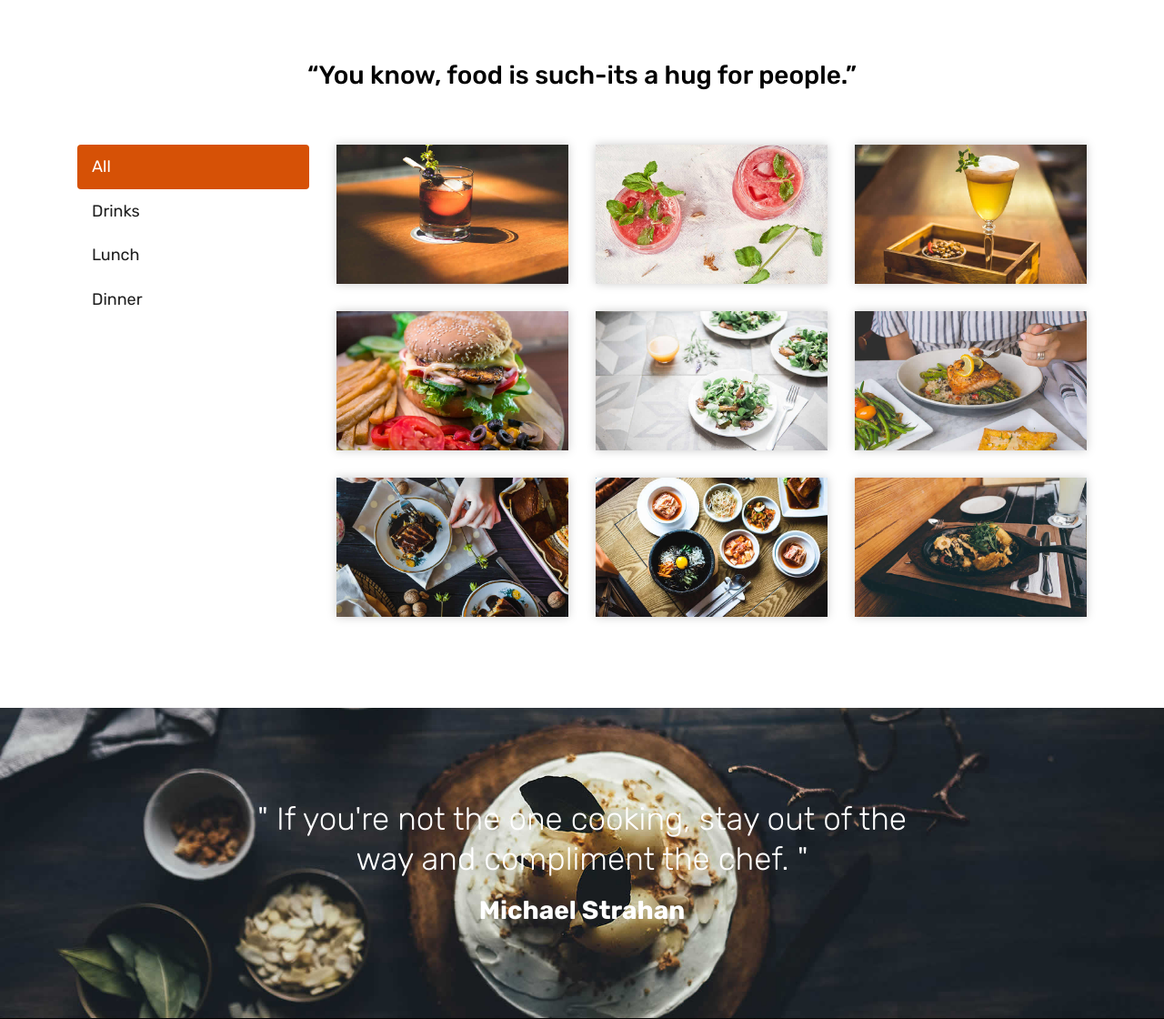
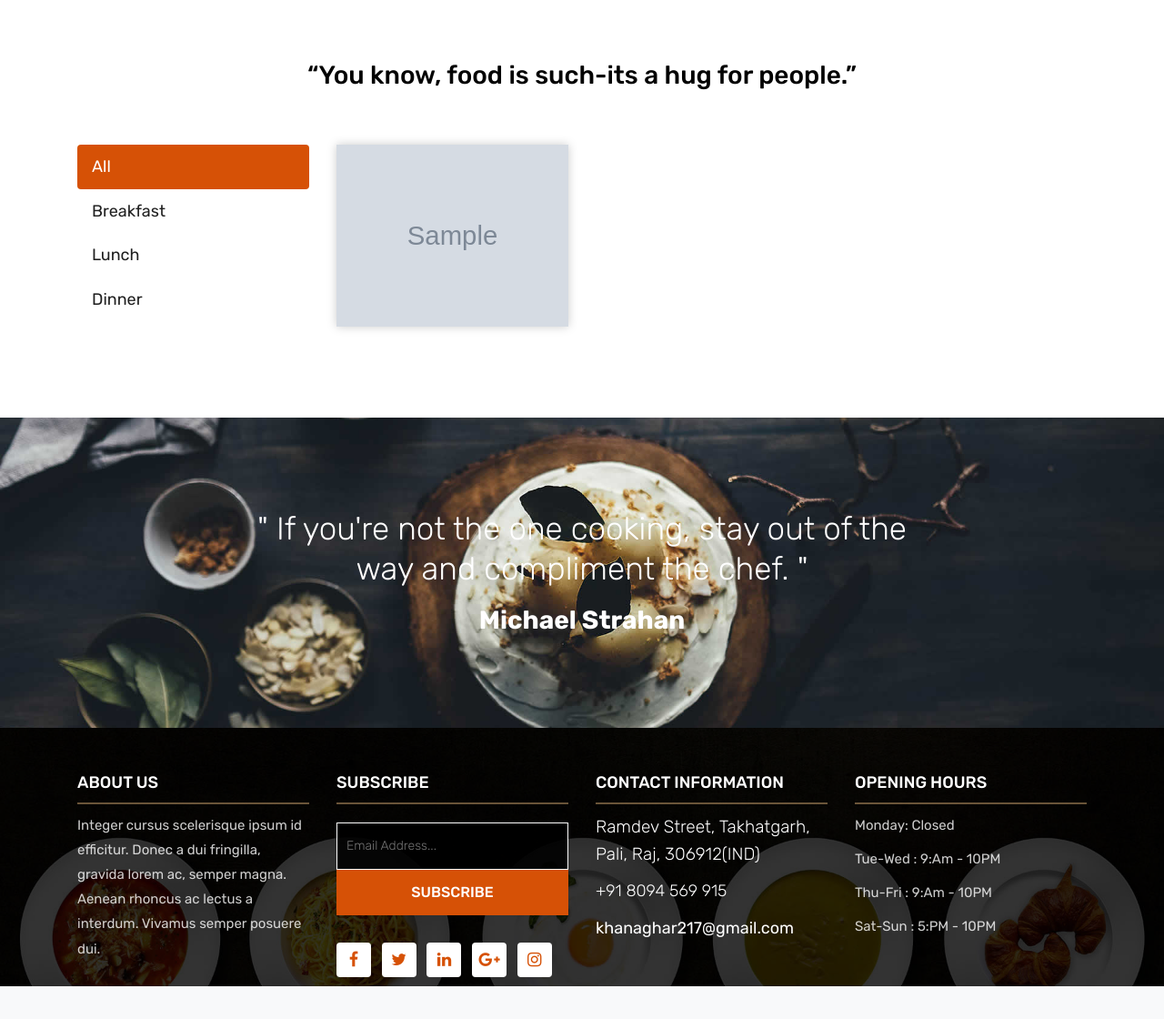
Before and after one commit to kamlesh217/Restaurant-Menu, a Django app: page /menu in a window 1280 px wide. Shown: the part 450-1570 px from the top of the page at 91% size. After the commit the page ends 1534 px from the top, so only its background shows below. Run offline with Django 4.2, Linux system fonts and the light colour scheme; tables that the repository leaves empty hold one stand-in row (values such as "Sample post"); grey boxes marked "Sample" are stand-in pictures.

```diff
--- a/food/admin.py
+++ b/food/admin.py
@@ -2,3 +2,4 @@ from django.contrib import admin
 from .models import *
 # Register your models here.
 admin.site.register(Gallery)
+admin.site.register(Item)
--- a/food/models.py
+++ b/food/models.py
@@ -3,3 +3,15 @@ from django.db import models
 # Create your models here.
 class Gallery(models.Model):
     gallery_image=models.ImageField( upload_to="gallery/")
+
+class Item(models.Model):
+    category_list=(
+        ('B', 'Breakfast'),
+        ('L','Lunch'),
+        ('D','Dinner')
+    )
+    title=models.CharField( max_length=100)
+    description=models.TextField()
+    price=models.FloatField()
+    image=models.ImageField(upload_to='Item_folder/')
+    category=models.CharField(max_length=1, choices=category_list)
--- a/food/views.py
+++ b/food/views.py
@@ -1,5 +1,9 @@
+from cmath import exp
+from multiprocessing import context
+from unicodedata import category
+from django.conf import settings
 from django.shortcuts import render
-
+from django.core.mail import send_mail
 from food.models import *
 
 def index(request):
@@ -9,6 +13,22 @@ def index(request):
     return render(request, "index.html",context)
 
 def reservation(request):
+    if request.method=='POST':
+        name=request.POST['name']
+        email=request.POST['email']
+        member=request.POST['person']
+        number=request.POST['phone']
+        date=request.POST['date']
+        details=f"name={name} \n, date={date},\n perosns={member},\n contact={number}//{email}"
+        try:
+            subject = 'booking details'
+            message = details
+            email_from = settings.EMAIL_HOST_USER
+            recipient_list = ['Test@gmail.com', ]
+            send_mail( subject, message, email_from, recipient_list )
+        except:
+            print(details)
+
     return render(request, "reservation.html")
 
 def gallery(request):
@@ -22,4 +42,10 @@ def contact(request):
     return render(request, "contact.html")
 
 def menu(request):
-    return render(request, "menu.html")
+    context={
+        'All_item':Item.objects.all(),
+        'Breakfast':Item.objects.filter(category='B'),
+        'Lunch':Item.objects.filter(category='L'),
+        'Dinner':Item.objects.filter(category='D'),
+    }
+    return render(request, "menu.html",context)
--- a/templates/about.html
+++ b/templates/about.html
@@ -30,7 +30,7 @@
 					</div>
 				</div>
 				<div class="col-lg-6 col-md-6">
-					<img src="images/about-img.jpg" alt="" class="img-fluid">
+					<img src="{% static 'images/about-img.jpg'%}" alt="" class="img-fluid">
 				</div>
 				<div class="col-md-12">
 					<div class="inner-pt">
--- a/templates/contact.html
+++ b/templates/contact.html
@@ -19,7 +19,6 @@
 	<div class="map-full"></div>
 	<div class="contact-box">
 		<div class="container">
-
 			<div class="row">
 				<div class="col-lg-12">
 					<form id="contactForm">
--- a/templates/menu.html
+++ b/templates/menu.html
@@ -31,8 +31,8 @@
 				<div class="col-3">
 					<div class="nav flex-column nav-pills" id="v-pills-tab" role="tablist" aria-orientation="vertical">
 						<a class="nav-link active" id="v-pills-home-tab" data-toggle="pill" href="#v-pills-home" role="tab" aria-controls="v-pills-home" aria-selected="true">All</a>
-						<a class="nav-link" id="v-pills-profile-tab" data-toggle="pill" href="#v-pills-profile" role="tab" aria-controls="v-pills-profile" aria-selected="false">Drinks</a>
-						<a class="nav-link" id="v-pills-messages-tab" data-toggle="pill" href="#v-pills-messages" role="tab" aria-controls="v-pills-messages" aria-selected="false">Lunch</</a>
+						<a class="nav-link" id="v-pills-profile-tab" data-toggle="pill" href="#v-pills-profile" role="tab" aria-controls="v-pills-profile" aria-selected="false">Breakfast</a>
+						<a class="nav-link" id="v-pills-messages-tab" data-toggle="pill" href="#v-pills-messages" role="tab" aria-controls="v-pills-messages" aria-selected="false">Lunch</a>
 						<a class="nav-link" id="v-pills-settings-tab" data-toggle="pill" href="#v-pills-settings" role="tab" aria-controls="v-pills-settings" aria-selected="false">Dinner</a>
 					</div>
 				</div>
@@ -41,214 +41,79 @@
 					<div class="tab-content" id="v-pills-tabContent">
 						<div class="tab-pane fade show active" id="v-pills-home" role="tabpanel" aria-labelledby="v-pills-home-tab">
 							<div class="row">
-								<div class="col-lg-4 col-md-6 special-grid drinks">
+
+
+
+
+								{% for item in All_item%}
+								<div class="col-lg-4 col-md-6 special-grid dinner">
 									<div class="gallery-single fix">
-										<img src="images/img-01.jpg" class="img-fluid" alt="Image">
+										<img src="/Media/{{item.image}}" style="width:260px; height:200px;" class="img-fluid" alt="Image">
 										<div class="why-text">
-											<h4>Special Drinks 1</h4>
-											<p>Sed id magna vitae eros sagittis euismod.</p>
-											<h5> $7.79</h5>
+											<h4 style="font-family:Comic Sans MS;">{{item.title}}</h4>
+											<p>{{item.description}}</p>
+											<h5> ₹.{{item.price}}</h5>
 										</div>
 									</div>
 								</div>
 
-								<div class="col-lg-4 col-md-6 special-grid drinks">
-									<div class="gallery-single fix">
-										<img src="images/img-02.jpg" class="img-fluid" alt="Image">
-										<div class="why-text">
-											<h4>Special Drinks 2</h4>
-											<p>Sed id magna vitae eros sagittis euismod.</p>
-											<h5> $9.79</h5>
-										</div>
-									</div>
-								</div>
+								{% endfor %}
 
-								<div class="col-lg-4 col-md-6 special-grid drinks">
-									<div class="gallery-single fix">
-										<img src="images/img-03.jpg" class="img-fluid" alt="Image">
-										<div class="why-text">
-											<h4>Special Drinks 3</h4>
-											<p>Sed id magna vitae eros sagittis euismod.</p>
-											<h5> $10.79</h5>
-										</div>
-									</div>
-								</div>
-
-								<div class="col-lg-4 col-md-6 special-grid lunch">
-									<div class="gallery-single fix">
-										<img src="images/img-04.jpg" class="img-fluid" alt="Image">
-										<div class="why-text">
-											<h4>Special Lunch 1</h4>
-											<p>Sed id magna vitae eros sagittis euismod.</p>
-											<h5> $15.79</h5>
-										</div>
-									</div>
-								</div>
-
-								<div class="col-lg-4 col-md-6 special-grid lunch">
-									<div class="gallery-single fix">
-										<img src="images/img-05.jpg" class="img-fluid" alt="Image">
-										<div class="why-text">
-											<h4>Special Lunch 2</h4>
-											<p>Sed id magna vitae eros sagittis euismod.</p>
-											<h5> $18.79</h5>
-										</div>
-									</div>
-								</div>
-
-								<div class="col-lg-4 col-md-6 special-grid lunch">
-									<div class="gallery-single fix">
-										<img src="images/img-06.jpg" class="img-fluid" alt="Image">
-										<div class="why-text">
-											<h4>Special Lunch 3</h4>
-											<p>Sed id magna vitae eros sagittis euismod.</p>
-											<h5> $20.79</h5>
-										</div>
-									</div>
-								</div>
-
-								<div class="col-lg-4 col-md-6 special-grid dinner">
-									<div class="gallery-single fix">
-										<img src="images/img-07.jpg" class="img-fluid" alt="Image">
-										<div class="why-text">
-											<h4>Special Dinner 1</h4>
-											<p>Sed id magna vitae eros sagittis euismod.</p>
-											<h5> $25.79</h5>
-										</div>
-									</div>
-								</div>
-
-								<div class="col-lg-4 col-md-6 special-grid dinner">
-									<div class="gallery-single fix">
-										<img src="images/img-08.jpg" class="img-fluid" alt="Image">
-										<div class="why-text">
-											<h4>Special Dinner 2</h4>
-											<p>Sed id magna vitae eros sagittis euismod.</p>
-											<h5> $22.79</h5>
-										</div>
-									</div>
-								</div>
-
-								<div class="col-lg-4 col-md-6 special-grid dinner">
-									<div class="gallery-single fix">
-										<img src="images/img-09.jpg" class="img-fluid" alt="Image">
-										<div class="why-text">
-											<h4>Special Dinner 3</h4>
-											<p>Sed id magna vitae eros sagittis euismod.</p>
-											<h5> $24.79</h5>
-										</div>
-									</div>
-								</div>
 							</div>
 
 						</div>
 						<div class="tab-pane fade" id="v-pills-profile" role="tabpanel" aria-labelledby="v-pills-profile-tab">
 							<div class="row">
+
+								{% for item in Breakfast%}
 								<div class="col-lg-4 col-md-6 special-grid drinks">
 									<div class="gallery-single fix">
-										<img src="images/img-01.jpg" class="img-fluid" alt="Image">
+										<img src="/Media/{{item.image}}" style="width:260px; height:200px;" class="img-fluid" alt="Image">
 										<div class="why-text">
-											<h4>Special Drinks 1</h4>
-											<p>Sed id magna vitae eros sagittis euismod.</p>
-											<h5> $7.79</h5>
+											<h4 style="font-family:Comic Sans MS;">{{item.title}}</h4>
+											<p>{{item.description}}</p>
+											<h5> ₹.{{item.price}}</h5>
 										</div>
 									</div>
 								</div>
+								{% endfor %}
 
-								<div class="col-lg-4 col-md-6 special-grid drinks">
-									<div class="gallery-single fix">
-										<img src="images/img-02.jpg" class="img-fluid" alt="Image">
-										<div class="why-text">
-											<h4>Special Drinks 2</h4>
-											<p>Sed id magna vitae eros sagittis euismod.</p>
-											<h5> $9.79</h5>
-										</div>
-									</div>
-								</div>
-
-								<div class="col-lg-4 col-md-6 special-grid drinks">
-									<div class="gallery-single fix">
-										<img src="images/img-03.jpg" class="img-fluid" alt="Image">
-										<div class="why-text">
-											<h4>Special Drinks 3</h4>
-											<p>Sed id magna vitae eros sagittis euismod.</p>
-											<h5> $10.79</h5>
-										</div>
-									</div>
-								</div>
 							</div>
 
 						</div>
 						<div class="tab-pane fade" id="v-pills-messages" role="tabpanel" aria-labelledby="v-pills-messages-tab">
 							<div class="row">
+
+								{% for item in Lunch%}
 								<div class="col-lg-4 col-md-6 special-grid lunch">
 									<div class="gallery-single fix">
-										<img src="images/img-04.jpg" class="img-fluid" alt="Image">
+										<img src="/Media/{{item.image}}" style="width:260px; height:200px;" class="img-fluid" alt="Image">
 										<div class="why-text">
-											<h4>Special Lunch 1</h4>
-											<p>Sed id magna vitae eros sagittis euismod.</p>
-											<h5> $15.79</h5>
+											<h4 style="font-family:Comic Sans MS;">{{item.title}}</h4>
+											<p>{{item.description}}</p>
+											<h5> ₹.{{item.price}}</h5>
 										</div>
 									</div>
 								</div>
+								{% endfor %}
 
-								<div class="col-lg-4 col-md-6 special-grid lunch">
-									<div class="gallery-single fix">
-										<img src="images/img-05.jpg" class="img-fluid" alt="Image">
-										<div class="why-text">
-											<h4>Special Lunch 2</h4>
-											<p>Sed id magna vitae eros sagittis euismod.</p>
-											<h5> $18.79</h5>
-										</div>
-									</div>
-								</div>
-
-								<div class="col-lg-4 col-md-6 special-grid lunch">
-									<div class="gallery-single fix">
-										<img src="images/img-06.jpg" class="img-fluid" alt="Image">
-										<div class="why-text">
-											<h4>Special Lunch 3</h4>
-											<p>Sed id magna vitae eros sagittis euismod.</p>
-											<h5> $20.79</h5>
-										</div>
-									</div>
-								</div>
 							</div>
 						</div>
 						<div class="tab-pane fade" id="v-pills-settings" role="tabpanel" aria-labelledby="v-pills-settings-tab">
 							<div class="row">
+
+								{% for item in Dinner%}
 								<div class="col-lg-4 col-md-6 special-grid dinner">
 									<div class="gallery-single fix">
-										<img src="images/img-07.jpg" class="img-fluid" alt="Image">
+										<img src="/Media/{{item.image}}" style="width:260px; height:200px;" class="img-fluid" alt="Image">
 										<div class="why-text">
-											<h4>Special Dinner 1</h4>
-											<p>Sed id magna vitae eros sagittis euismod.</p>
-											<h5> $25.79</h5>
+											<h4 style="font-family:Comic Sans MS;">{{item.title}}</h4>
+											<p>{{item.description}}</p>
+											<h5> ₹.{{item.price}}</h5>
 										</div>
 									</div>
 								</div>
-
-								<div class="col-lg-4 col-md-6 special-grid dinner">
-									<div class="gallery-single fix">
-										<img src="images/img-08.jpg" class="img-fluid" alt="Image">
-										<div class="why-text">
-											<h4>Special Dinner 2</h4>
-											<p>Sed id magna vitae eros sagittis euismod.</p>
-											<h5> $22.79</h5>
-										</div>
-									</div>
-								</div>
-
-								<div class="col-lg-4 col-md-6 special-grid dinner">
-									<div class="gallery-single fix">
-										<img src="images/img-09.jpg" class="img-fluid" alt="Image">
-										<div class="why-text">
-											<h4>Special Dinner 3</h4>
-											<p>Sed id magna vitae eros sagittis euismod.</p>
-											<h5> $24.79</h5>
-										</div>
-									</div>
-								</div>
+									{% endfor %}
 							</div>
 						</div>
 					</div>
```
Also changed, not shown: templates/reservation.html (+5 -18 lines).
